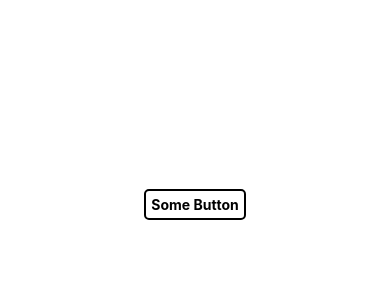
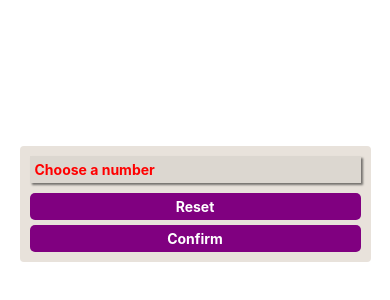
Before and after one commit to Bruno-Calasans/project-guess, a React Native app: screen / in a window 390 px wide. Shown: the part 218-518 px from the top of the page. Built offline with nearby package versions, Linux system fonts and the light colour scheme.

Commit message:
create NumberInput and TextInput

```diff
--- a/App.tsx
+++ b/App.tsx
@@ -1,11 +1,23 @@
 import { StatusBar } from "expo-status-bar"
 import { StyleSheet, Text, View } from "react-native"
 import Button from "./src/components/Button/Button"
+import Box from "./src/components/Box/Box"
+import Group from "./src/components/Group/Group"
+import TextInput from "./src/components/Input/TextInput/TextInput"
+import NumberInput from "./src/components/Input/NumberInput/NumberInput"
 
 export default function App() {
   return (
     <View style={styles.container}>
-      <Button title="Some Button" variant="outline" />
+      <Box w="90%" bg="rgba(165, 138, 112, 0.253)" gap={10} pd={10}>
+        <View>
+          <NumberInput ph="Choose a number" c="red" onChange={console.log} />
+        </View>
+        <Box gap={5}>
+          <Button title="Reset" variant="filled" bg="purple" w="100%" />
+          <Button title="Confirm" variant="filled" bg="purple" w="100%" />
+        </Box>
+      </Box>
     </View>
   )
 }
--- /dev/null
+++ b/src/Utils/numberIntMask.ts
@@ -0,0 +1,3 @@
+export default function numberIntMask(text: string) {
+  return text.replace(/[^0-9]/gi, "")
+}
--- /dev/null
+++ b/src/components/Input/Input.style.ts
@@ -0,0 +1,39 @@
+import type { Variants } from "../../hooks/useVariant/useVariant.type"
+
+export type InputVariants = "default" | "focus" | "blur"
+export type InputVariantProps = "container" | "input"
+
+export const inputVariants: Variants<InputVariants, InputVariantProps> = {
+  default: {
+    input: {
+      padding: 5,
+      color: "blue",
+      fontWeight: "bold",
+      backgroundColor: "rgba(0,0,0,0.05)",
+    },
+    container: {
+      elevation: 1,
+      shadowColor: "black",
+      shadowRadius: 2,
+      shadowOpacity: 0.5,
+      shadowOffset: {
+        width: 2,
+        height: 2,
+      },
+    },
+  },
+  focus: {
+    input: {
+      borderBottomWidth: 2,
+      borderBottomColor: "orange",
+    },
+    container: {},
+  },
+  blur: {
+    input: {
+      borderBottomWidth: 0,
+      borderBottomColor: "transparent",
+    },
+    container: {},
+  },
+}
--- /dev/null
+++ b/src/components/Input/NumberInput/NumberInput.tsx
@@ -0,0 +1,108 @@
+import { View, TextInput } from "react-native"
+import { Style } from "../../../hooks/useVariant/useVariant.type"
+import { useEffect, useState } from "react"
+import numberIntMask from "../../../Utils/numberIntMask"
+import { inputVariants, InputVariants, InputVariantProps } from "../Input.style"
+import useVariant from "../../../hooks/useVariant/useVariant"
+
+type NumberInputProps = {
+  ph?: string
+  c?: Style["color"]
+  start?: number
+  minValue?: number
+  maxValue?: number
+  onChange?: (value: string) => void
+}
+
+function NumberInput({
+  ph,
+  c,
+  start,
+  minValue,
+  maxValue,
+  onChange,
+}: NumberInputProps) {
+  const { set, getStyle, appliedVariants } = useVariant<
+    InputVariants,
+    InputVariantProps
+  >(inputVariants, "default")
+
+  const [value, setValue] = useState("")
+
+  const focusHandler = () => {
+    set("focus")
+  }
+  const blurHandler = () => {
+    set("blur")
+  }
+
+  const changeNumberHandler = (text: string) => {
+    let numberText = numberIntMask(text)
+    let number = Number(numberText)
+
+    if (minValue) {
+      number = number < minValue ? minValue : number
+    }
+
+    if (maxValue) {
+      number = number > maxValue ? maxValue : number
+    }
+
+    numberText = String(number)
+
+    if (onChange) {
+      onChange(numberText)
+    }
+
+    setValue(numberText)
+  }
+
+  const checkStartValue = () => {
+    let startValue = start ?? 0
+
+    if (minValue && startValue <= minValue) {
+      startValue = minValue
+    }
+
+    if (maxValue && startValue >= maxValue) {
+      startValue = maxValue
+    }
+
+    setValue(String(startValue))
+  }
+
+  useEffect(() => {
+    if (start) {
+      checkStartValue()
+    }
+  }, [start, minValue, maxValue])
+
+  const style = getStyle()
+
+  if (style) {
+    if (c) {
+      style.input.color = c ?? style.input.color
+      if (appliedVariants?.focus) {
+        style.input.borderBottomColor = c
+      }
+    }
+  }
+
+  return (
+    <View style={style?.container}>
+      <TextInput
+        style={style?.input}
+        placeholder={ph ?? "Tip some number"}
+        onFocus={focusHandler}
+        onBlur={blurHandler}
+        onChangeText={changeNumberHandler}
+        keyboardType="numeric"
+        autoCapitalize="none"
+        autoCorrect={false}
+        value={value}
+      />
+    </View>
+  )
+}
+
+export default NumberInput
--- /dev/null
+++ b/src/components/Input/TextInput/TextInput.tsx
@@ -0,0 +1,55 @@
+import { TextInput as TI, View } from "react-native"
+import { InputVariantProps, InputVariants, inputVariants } from "../Input.style"
+import useVariant from "../../../hooks/useVariant/useVariant"
+import { Style } from "../../../hooks/useVariant/useVariant.type"
+
+type TextInputProps = {
+  msg?: string
+  c?: Style["color"]
+  onChange?: (text: string) => void
+}
+
+function TextInput({ c, msg, onChange }: TextInputProps) {
+  const { getStyle, set, appliedVariants } = useVariant<
+    InputVariants,
+    InputVariantProps
+  >(inputVariants, "default")
+
+  const focusHandler = () => {
+    set("focus")
+  }
+  const blurHandler = () => {
+    set("blur")
+  }
+
+  const changeHandler = (text: string) => {
+    if (onChange) {
+      onChange(text)
+    }
+  }
+
+  const style = getStyle()
+
+  if (style) {
+    if (c) {
+      style.input.color = c ?? style.input.color
+      if (appliedVariants?.focus) {
+        style.input.borderBottomColor = c
+      }
+    }
+  }
+
+  return (
+    <View style={style?.container}>
+      <TI
+        onChangeText={changeHandler}
+        placeholder={msg ?? "placeholder"}
+        style={style?.input}
+        onFocus={focusHandler}
+        onBlur={blurHandler}
+      />
+    </View>
+  )
+}
+
+export default TextInput
```
Also changed, not shown: src/components/Input/TextInput/TextInput.style.ts (added).
